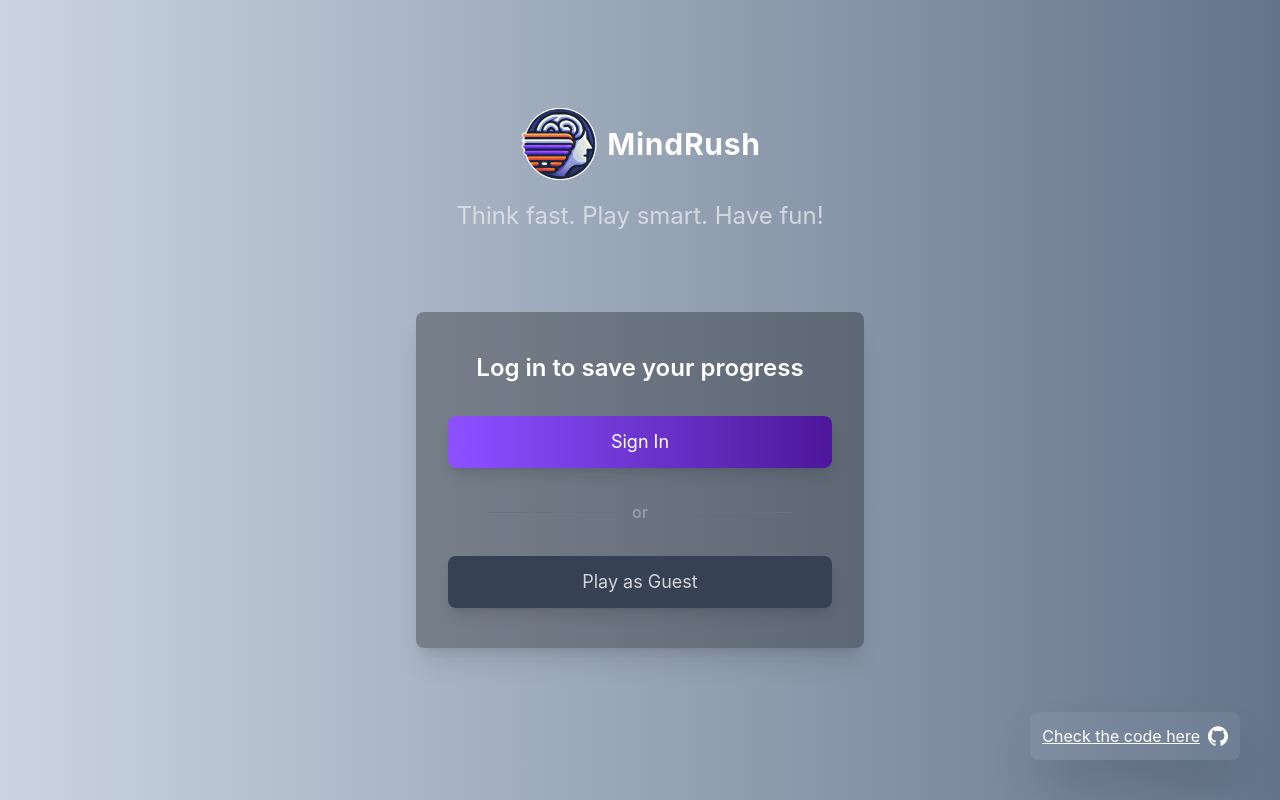
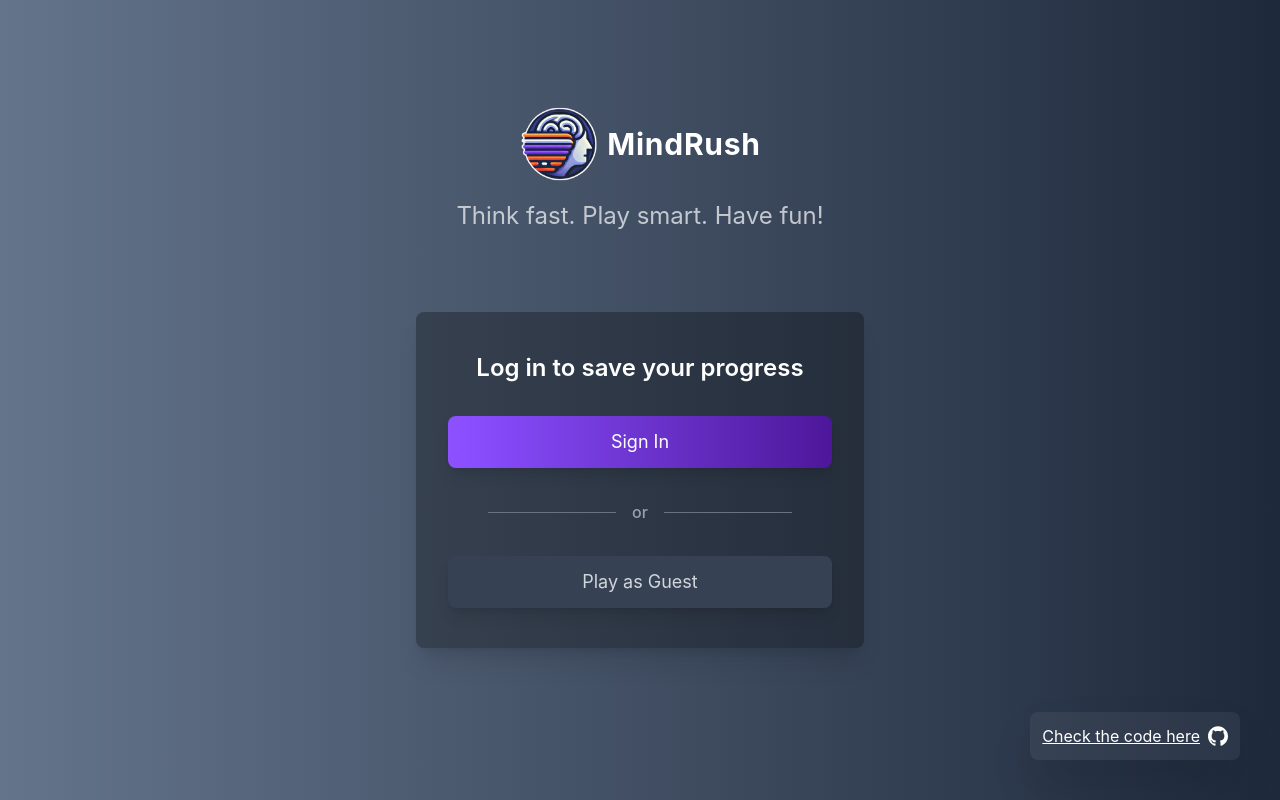
Before and after one commit to kete102/quiz-game, a React (Vite) app: page /login in a window 1280 px wide. Built offline with nearby package versions, Linux system fonts and the light colour scheme; no server answers.

Commit message:
styles: changed background

```diff
--- a/src/styles.css
+++ b/src/styles.css
@@ -2,7 +2,7 @@
 
 :root {
 	font-family: Inter, system-ui, Avenir, Helvetica, Arial, sans-serif;
-	color-scheme: light dark;
+	color-scheme: light;
 	background: linear-gradient(to right, #64748b, #1e293b);
 
 	font-synthesis: none;
@@ -14,12 +14,6 @@
 		display: none;
 		scrollbar-width: none;
 		-ms-overflow-style: none;
-	}
-}
-
-@media (prefers-color-scheme: light) {
-	:root {
-		background: linear-gradient(to right, #cbd5e1, #64748b);
 	}
 }
 
```
